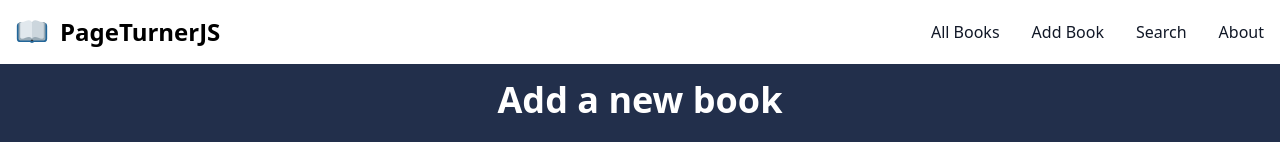
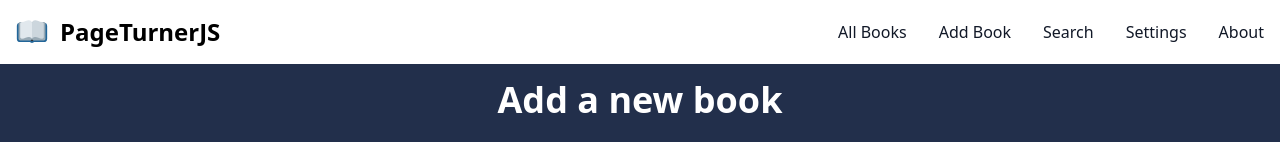
Before and after one commit to rafzoio/react-book-app, a React (Create React App) app: page /add in a window 1280 px wide. Shown: the top 142 px of the page. Built offline with nearby package versions, Linux system fonts and the light colour scheme.

Commit message:
Added settings to navbar

```diff
--- a/src/components/Navbar.jsx
+++ b/src/components/Navbar.jsx
@@ -67,6 +67,19 @@
               </li>
               <li>
                 <Link
+                  to="/settings"
+                  className={
+                    activeLink === "Settings"
+                      ? "block py-2 pl-3 pr-4 text-white bg-blue-700 rounded md:bg-transparent md:text-blue-700 md:p-0 dark:text-white md:dark:text-blue-500"
+                      : "block py-2 pl-3 pr-4 text-gray-900 rounded hover:bg-gray-100 md:hover:bg-transparent md:border-0 md:hover:text-blue-700 md:p-0 dark:text-white md:dark:hover:text-blue-500 dark:hover:bg-gray-700 dark:hover:text-white md:dark:hover:bg-transparent"
+                  }
+                  onClick={handleNavLinkClick}
+                >
+                  Settings
+                </Link>
+              </li>
+              <li>
+                <Link
                   to="/about"
                   className={
                     activeLink === "About"
```
